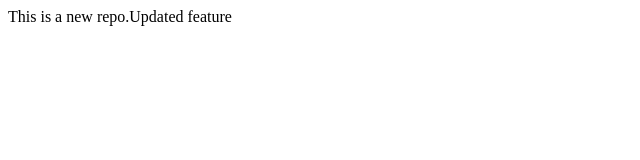
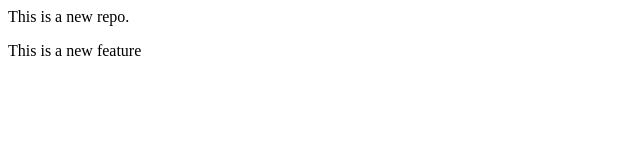
Before and after one commit to vandanarawat96/localrepo, a plain HTML site: page index.html in a window 1280 px wide. Shown: the whole page, without its empty margins (0-640 px from the left). Drawn offline with Linux system fonts and the light colour scheme.

Commit message:
Added new line

```diff
--- a/index.html
+++ b/index.html
@@ -1 +1,2 @@
-<p>This is a new repo.Updated feature</p>
+<p>This is a new repo.</p>
+<p>This is a new feature</p>
```
